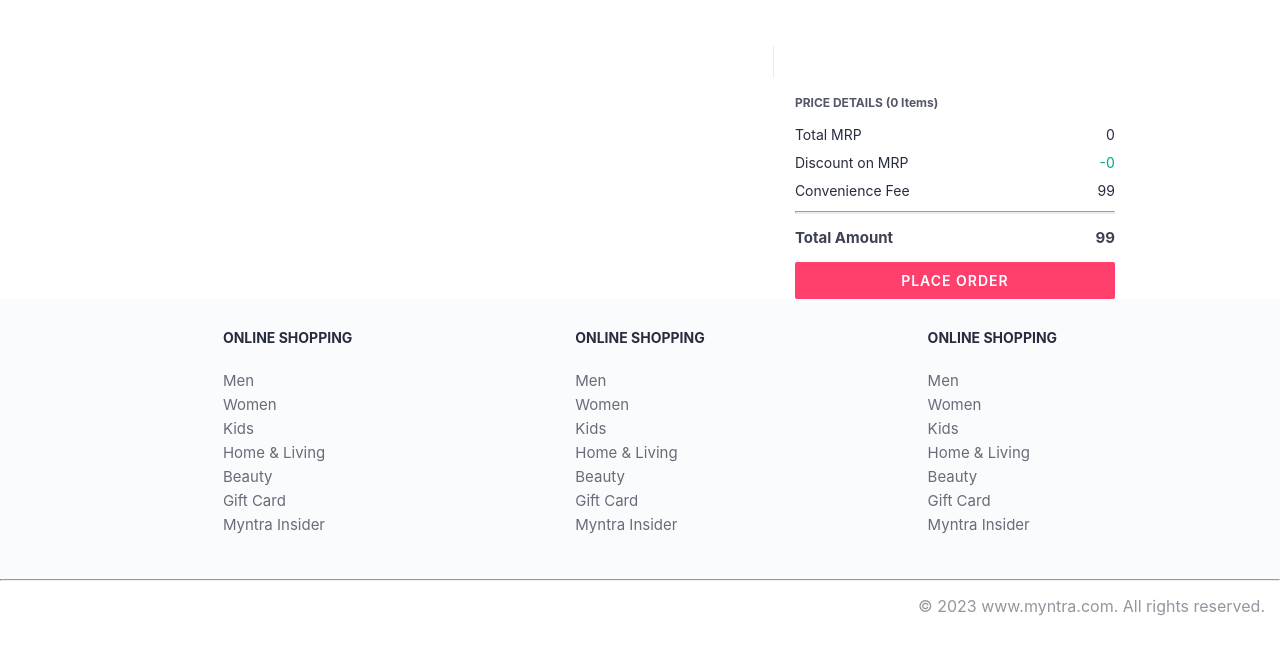
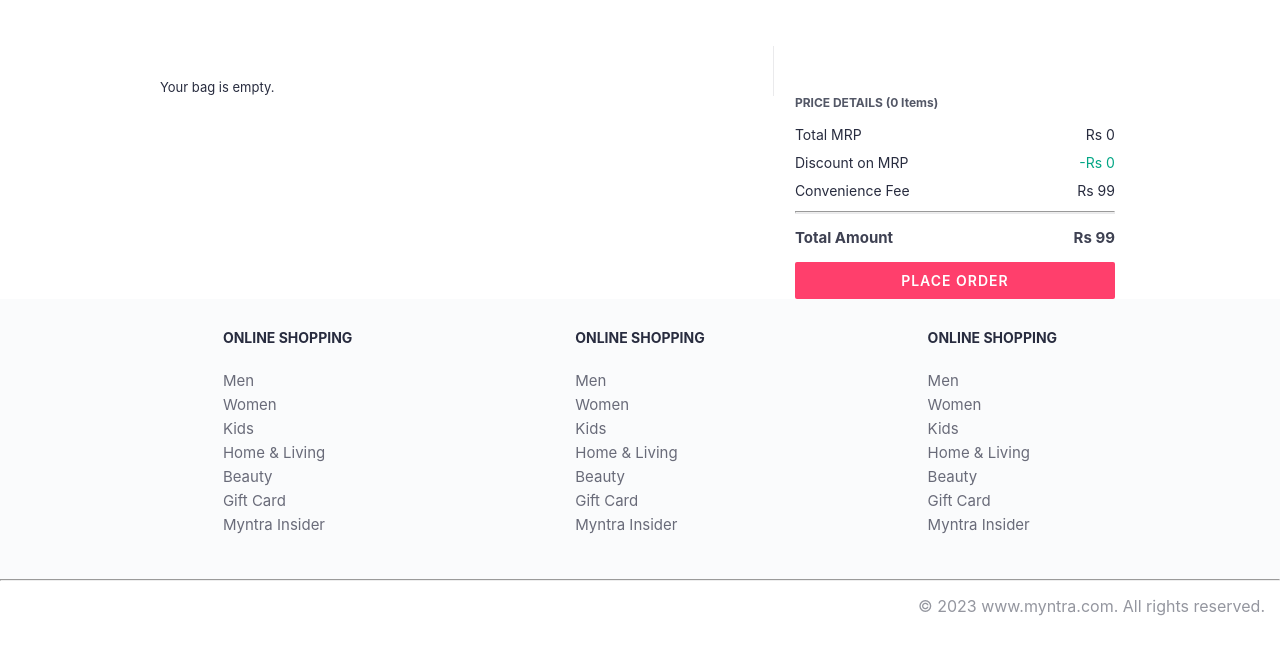
Before and after one commit to Saad-007/Myntra-, a plain HTML site: page pages/bag.html in a window 1280 px wide. Shown: the part 83-738 px from the top of the page. Drawn offline with nearby package versions, Linux system fonts and the light colour scheme.

Commit message:
Updated bag functionality and fixed layout issues

```diff
--- a/index.html
+++ b/index.html
@@ -99,7 +99,7 @@
     </footer>
     <script src="js/items.js"></script>
     <script src="js/index.js"></script>
-    <script src="js/bag.js"></script>
+
 
 </body>
 </html>
--- a/js/bag.js
+++ b/js/bag.js
@@ -1,110 +1,86 @@
+// Define convenience fee and global variables
 const CONVENIENCE_FEES = 99;
-let bagItemObjects;
+
+if (typeof bagItems === "undefined") {
+  bagItems = JSON.parse(localStorage.getItem('bagItems')) || [];
+}
+
+
+
 const allItems = [...items, ...New, ...Women, ...Men, ...Beauty, ...Home];
 
+// Wait for DOM to be fully loaded before running
+document.addEventListener("DOMContentLoaded", function () {
+    console.log("DOM fully loaded");
+
+    let bagContainer = document.querySelector(".bag-items-container");
+    let bagSummary = document.querySelector(".bag-summary");
+
+    console.log("bag-items-container:", bagContainer);
+    console.log("bag-summary:", bagSummary);
+
+    if (!bagContainer || !bagSummary) {
+        console.error("Error: Required elements '.bag-items-container' or '.bag-summary' not found.");
+        return;
+    }
+
     onLoad();
+});
 
+
+
+
+// Main function to load bag items
 function onLoad() {
     loadBagItemObjects();
     displayBagItems();
     displayBagSummary();
 }
 
-function displayBagSummary() {
-  let bagSummaryElement = document.querySelector('.bag-summary');
-
-  let totalItem = bagItemObjects.length;
-  let totalMRP = 0;
-  let totalDiscount = 0;
-
-  bagItemObjects.forEach(bagItem => {
-    totalMRP += bagItem.original_price;
-    totalDiscount += bagItem.original_price - bagItem.current_price;
-  });
-
-  let finalPayment = totalMRP - totalDiscount + CONVENIENCE_FEES;
-
-  bagSummaryElement.innerHTML = `
-    <div class="bag-details-container">
-    <div class="price-header">PRICE DETAILS (${totalItem} Items) </div>
-    <div class="price-item">
-      <span class="price-item-tag">Total MRP</span>
-      <span class="price-item-value">${totalMRP}</span>
-    </div>
-    <div class="price-item">
-      <span class="price-item-tag">Discount on MRP</span>
-      <span class="price-item-value priceDetail-base-discount">-${totalDiscount}</span>
-    </div>
-    <div class="price-item">
-      <span class="price-item-tag">Convenience Fee</span>
-      <span class="price-item-value">99</span>
-    </div>
-    <hr>
-    <div class="price-footer">
-      <span class="price-item-tag">Total Amount</span>
-      <span class="price-item-value">${finalPayment}</span>
-    </div>
-  </div>
-  <button class="btn-place-order">
-    <div class="css-xjhrni">PLACE ORDER</div>
-  </button>
-  `;
+// Load items from bag and map them to their full details
+function loadBagItemObjects() {
+    if (!Array.isArray(bagItems)) {
+        console.error("Error: bagItems is not an array.");
+        bagItems = [];
     }
 
-function loadBagItemObjects() {
-  console.log(bagItems);
     bagItemObjects = bagItems.map(itemId => {
-    for (let i = 0; i < allItems.length; i++) {
-      if (itemId == allItems[i].id) {
-        return allItems[i];
-      }
-    }
-    return null; // Handle the case where the item is not found
-  }).filter(item => item !== null); // Remove any null values
-  console.log(bagItemObjects);
+        return allItems.find(item => item.id == itemId) || null;
+    }).filter(item => item !== null);
+
+    console.log("Loaded Bag Items:", bagItemObjects);
 }
 
+// Display all bag items
 function displayBagItems() {
     let containerElement = document.querySelector('.bag-items-container');
+
+    if (!containerElement) {
+        console.error("Error: Element with class 'bag-items-container' not found. Skipping displayBagItems().");
+        return;
+    }
+
+    if (!bagItemObjects || bagItemObjects.length === 0) {
+        console.warn("Warning: No items found in the bag.");
+        containerElement.innerHTML = "<p>Your bag is empty.</p>";
+        return;
+    }
+
     let innerHTML = '';
     bagItemObjects.forEach(bagItem => {
         innerHTML += generateItemHTML(bagItem);
     });
+
     containerElement.innerHTML = innerHTML;
 }
 
-function removeFromBag(itemId) {
-  console.log('Removing item with ID:', itemId);
-  console.log('Before removal, bagItems:', bagItems);
+// Generate HTML for each bag item
+function generateItemHTML(item) {
+    console.log(`Generating HTML for item ID: ${item.id}`);
 
-  // Ensure itemId is a string for consistent comparison
-  itemId = itemId.toString();
-
-  bagItems.forEach((bagItemId, index) => {
-    console.log(`Comparing: itemId (${typeof itemId}) "${itemId}" with bagItemId (${typeof bagItemId}) "${bagItemId}"`);
-  });
-
-  // Filter out the item with the matching ID
-  bagItems = bagItems.filter(bagItemId => {
-    const result = bagItemId !== itemId;
-    console.log(`Comparison result: ${bagItemId} !== ${itemId} => ${result}`);
-    return result;
-  });
-
-  console.log('After removal, bagItems:', bagItems);
-
-  localStorage.setItem('bagItems', JSON.stringify(bagItems));
-  loadBagItemObjects();
-  displayBagIcon();
-  displayBagItems();
-  displayBagSummary();
-}
-
-function generateItemHTML(item) {
-  console.log(`Generating HTML for item ID (${typeof item.id}): ${item.id}`);
     return `<div class="bag-item-container">
         <div class="item-left-part">
-      <img class="bag-item-img" src="${item.image}">
+            <img class="bag-item-img" src="${item.image}" alt="${item.item_name}">
         </div>
         <div class="item-right-part">
             <div class="company">${item.company}</div>
@@ -118,10 +94,72 @@ function generateItemHTML(item) {
                 <span class="return-period-days">${item.return_period} days</span> return available
             </div>
             <div class="delivery-details">
-        Delivery by
-        <span class="delivery-details-days">${item.delivery_date}</span>
+                Delivery by <span class="delivery-details-days">${item.delivery_date}</span>
             </div>
         </div>
         <div class="remove-from-cart" onclick="removeFromBag('${item.id}')">X</div>
     </div>`;
 }
+
+// Remove item from bag
+function removeFromBag(itemId) {
+    console.log('Removing item with ID:', itemId);
+    console.log('Before removal, bagItems:', bagItems);
+
+    itemId = itemId.toString();
+
+    bagItems = bagItems.filter(bagItemId => bagItemId !== itemId);
+    console.log('After removal, bagItems:', bagItems);
+
+    localStorage.setItem('bagItems', JSON.stringify(bagItems));
+    loadBagItemObjects();
+    displayBagItems();
+    displayBagSummary();
+}
+
+// Display bag summary
+function displayBagSummary() {
+    let bagSummaryElement = document.querySelector('.bag-summary');
+
+    if (!bagSummaryElement) {
+        console.error("Error: Element with class 'bag-summary' not found. Skipping displayBagSummary().");
+        return;
+    }
+
+    let totalItems = bagItemObjects.length;
+    let totalMRP = 0;
+    let totalDiscount = 0;
+
+    bagItemObjects.forEach(bagItem => {
+        totalMRP += bagItem.original_price;
+        totalDiscount += bagItem.original_price - bagItem.current_price;
+    });
+
+    let finalPayment = totalMRP - totalDiscount + CONVENIENCE_FEES;
+
+    bagSummaryElement.innerHTML = `
+        <div class="bag-details-container">
+            <div class="price-header">PRICE DETAILS (${totalItems} Items) </div>
+            <div class="price-item">
+                <span class="price-item-tag">Total MRP</span>
+                <span class="price-item-value">Rs ${totalMRP}</span>
+            </div>
+            <div class="price-item">
+                <span class="price-item-tag">Discount on MRP</span>
+                <span class="price-item-value priceDetail-base-discount">-Rs ${totalDiscount}</span>
+            </div>
+            <div class="price-item">
+                <span class="price-item-tag">Convenience Fee</span>
+                <span class="price-item-value">Rs ${CONVENIENCE_FEES}</span>
+            </div>
+            <hr>
+            <div class="price-footer">
+                <span class="price-item-tag">Total Amount</span>
+                <span class="price-item-value">Rs ${finalPayment}</span>
+            </div>
+        </div>
+        <button class="btn-place-order">
+            <div class="css-xjhrni">PLACE ORDER</div>
+        </button>
+    `;
+}
```
Also changed, not shown: pages/bag.html (+1 -1 lines). Lines whose indentation alone changed are shown as unchanged.
